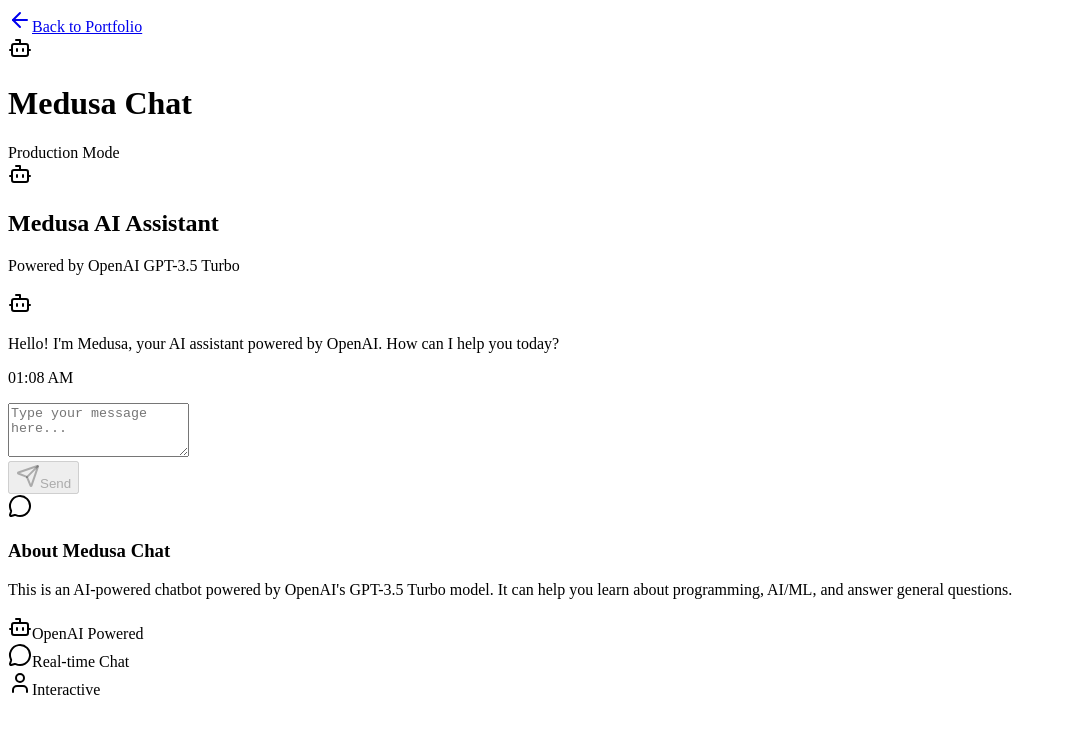
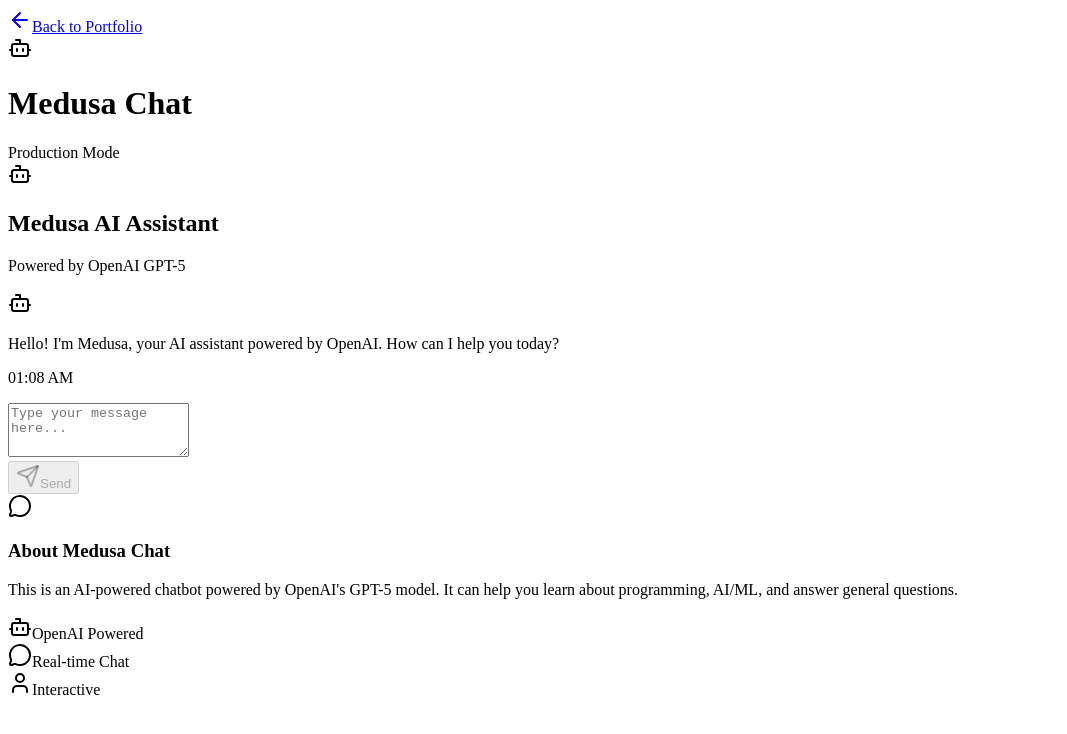
Before and after one commit to chanadinh/portfolio, a React (Create React App) app: page /medusachat in a window 1280 px wide. Shown: the top 734 px of the page, without its empty margins (0-1067 px from the left). Built offline with nearby package versions, Linux system fonts and the light colour scheme.

Commit message:
Update MedusaChat from GPT-3.5 to GPT-5 model

```diff
--- a/src/components/MedusaChat.tsx
+++ b/src/components/MedusaChat.tsx
@@ -83,7 +83,7 @@
           'Authorization': `Bearer ${apiKey}`
         },
         body: JSON.stringify({
-          model: 'gpt-3.5-turbo',
+          model: 'gpt-5-chat-latest',
           messages: [
             {
               role: 'system',
@@ -257,7 +257,7 @@
               </div>
               <div>
                 <h2 className="text-white font-semibold text-lg">Medusa AI Assistant</h2>
-                <p className="text-white/80 text-sm">Powered by OpenAI GPT-3.5 Turbo</p>
+                <p className="text-white/80 text-sm">Powered by OpenAI GPT-5</p>
               </div>
             </div>
           </div>
@@ -364,7 +364,7 @@
             <MessageCircle className="w-12 h-12 text-primary-600 mx-auto mb-4" />
             <h3 className="text-xl font-semibold text-gray-900 mb-2">About Medusa Chat</h3>
             <p className="text-gray-600 mb-4">
-              This is an AI-powered chatbot powered by OpenAI's GPT-3.5 Turbo model.
+              This is an AI-powered chatbot powered by OpenAI's GPT-5 model.
               It can help you learn about programming, AI/ML, and answer general questions.
             </p>
             <div className="grid grid-cols-1 md:grid-cols-3 gap-4 text-sm text-gray-600">
```
